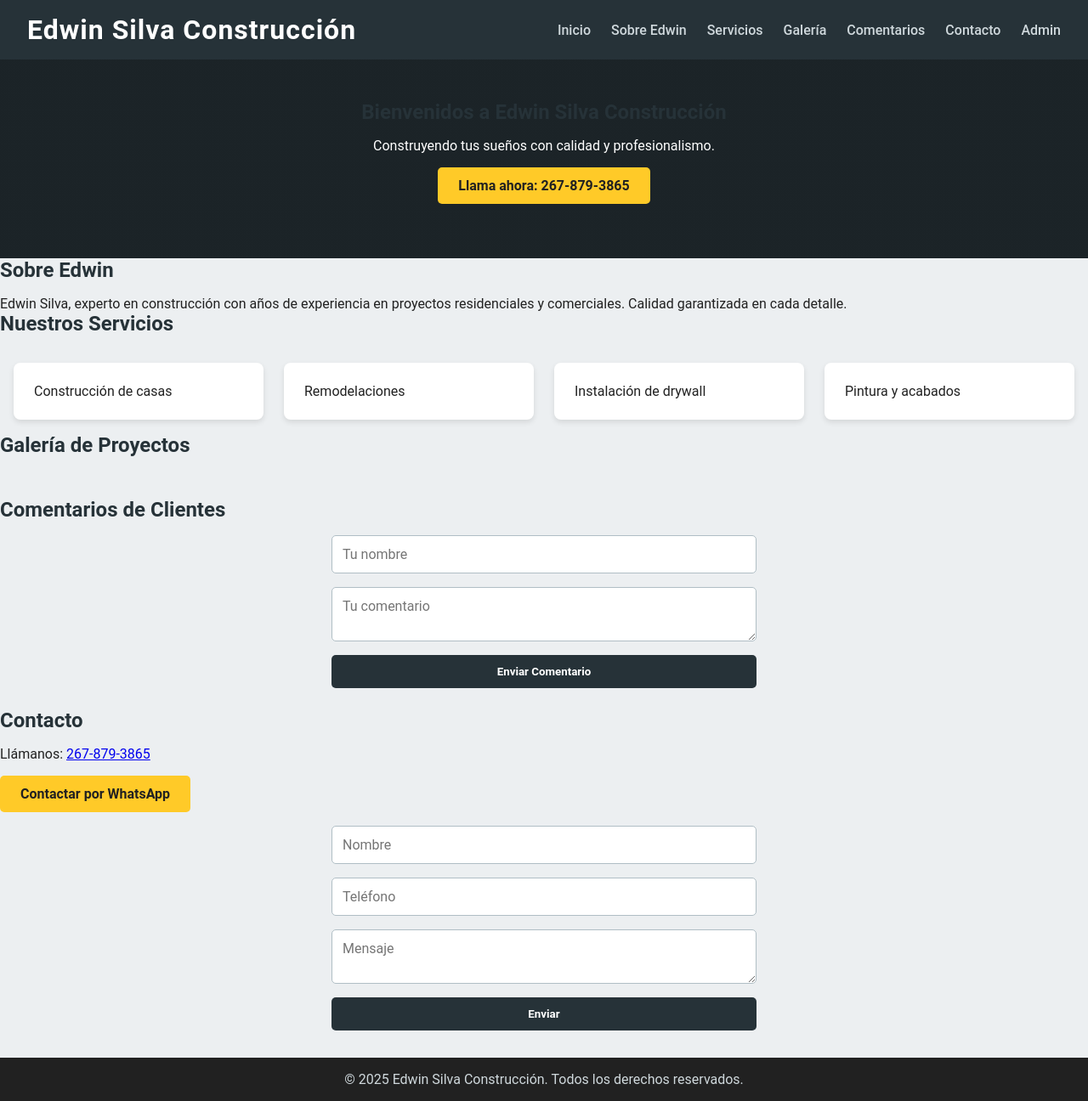
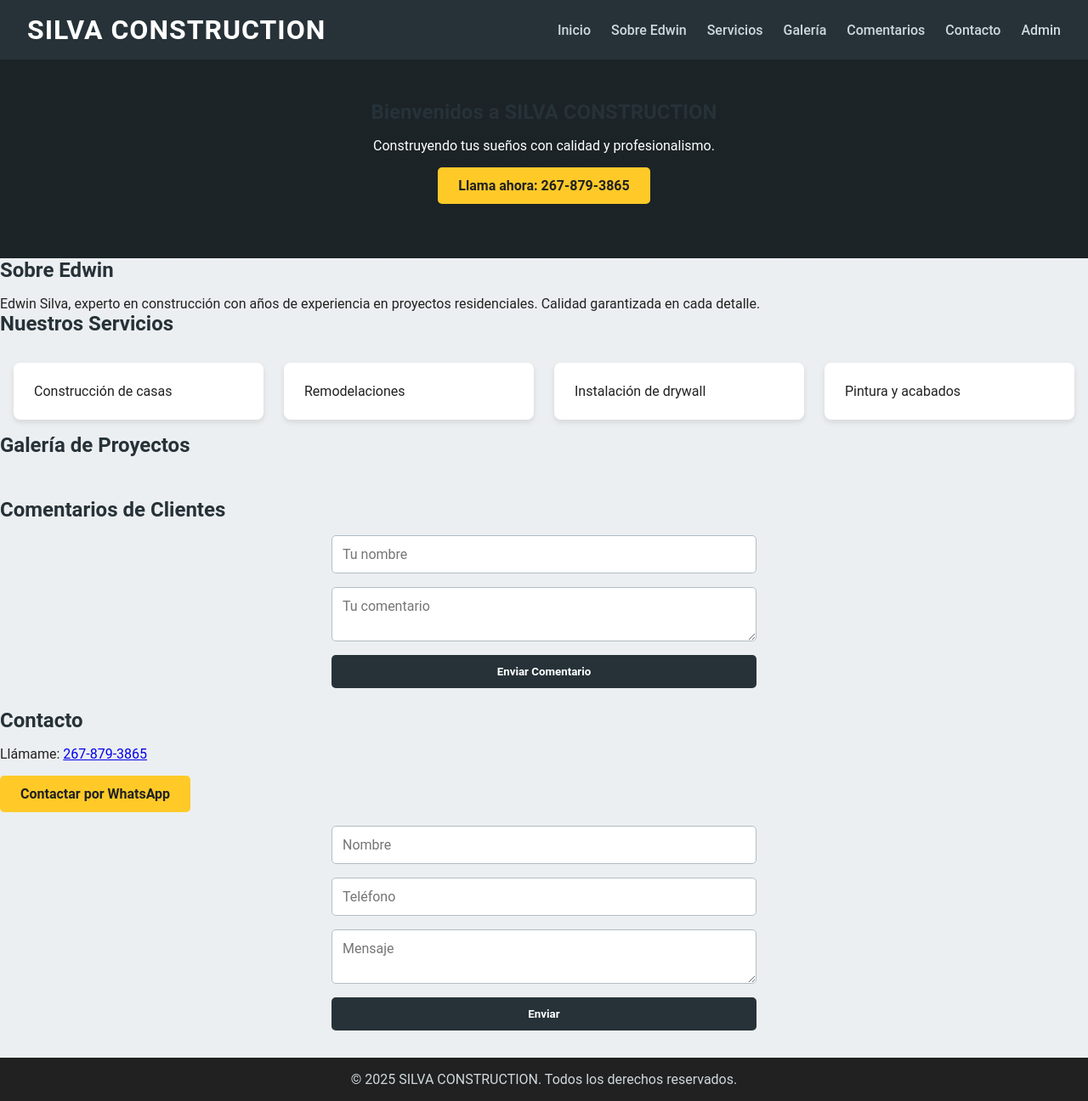
Before and after one commit to FulbitolibreTV/Silva, a plain HTML site: page index.html in a window 1280 px wide. Shown: the whole page at 85% size. Drawn offline with Linux system fonts and the light colour scheme.

Commit message:
Update index.html

```diff
--- a/index.html
+++ b/index.html
@@ -3,14 +3,14 @@
 <head>
     <meta charset="UTF-8">
     <meta name="viewport" content="width=device-width, initial-scale=1.0">
-    <title>Edwin Silva Construcción</title>
-    <meta name="description" content="Edwin Silva Construcción: servicios de construcción, remodelaciones y más. Contáctanos al 267-879-3865.">
+    <title>SILVA CONSTRUCTION</title>
+    <meta name="description" content="SILVA CONSTRUCTION: servicios de construcción, remodelaciones y más. Contáctanos al 267-879-3865.">
     <meta name="keywords" content="construcción, remodelaciones, Edwin Silva, Philadelphia">
     <link rel="stylesheet" href="styles.css">
 </head>
 <body>
     <header>
-        <div class="logo">Edwin Silva Construcción</div>
+        <div class="logo">SILVA CONSTRUCTION</div>
         <nav>
             <ul>
                 <li><a href="#inicio">Inicio</a></li>
@@ -25,14 +25,14 @@
     </header>
 
     <section id="inicio" class="banner">
-        <h1>Bienvenidos a Edwin Silva Construcción</h1>
+        <h1>Bienvenidos a SILVA CONSTRUCTION</h1>
         <p>Construyendo tus sueños con calidad y profesionalismo.</p>
         <a href="tel:+12678793865" class="btn">Llama ahora: 267-879-3865</a>
     </section>
 
     <section id="sobre">
         <h2>Sobre Edwin</h2>
-        <p>Edwin Silva, experto en construcción con años de experiencia en proyectos residenciales y comerciales. Calidad garantizada en cada detalle.</p>
+        <p>Edwin Silva, experto en construcción con años de experiencia en proyectos residenciales. Calidad garantizada en cada detalle.</p>
     </section>
 
     <section id="servicios">
@@ -62,7 +62,7 @@
 
     <section id="contacto">
         <h2>Contacto</h2>
-        <p>Llámanos: <a href="tel:+12678793865">267-879-3865</a></p>
+        <p>Llámame: <a href="tel:+12678793865">267-879-3865</a></p>
         <a href="https://wa.me/12678793865" class="btn">Contactar por WhatsApp</a>
         <form id="contacto-form">
             <input type="text" placeholder="Nombre" required>
@@ -73,7 +73,7 @@
     </section>
 
     <footer>
-        <p>© 2025 Edwin Silva Construcción. Todos los derechos reservados.</p>
+        <p>© 2025 SILVA CONSTRUCTION. Todos los derechos reservados.</p>
     </footer>
 
     <script src="script.js"></script>
```
